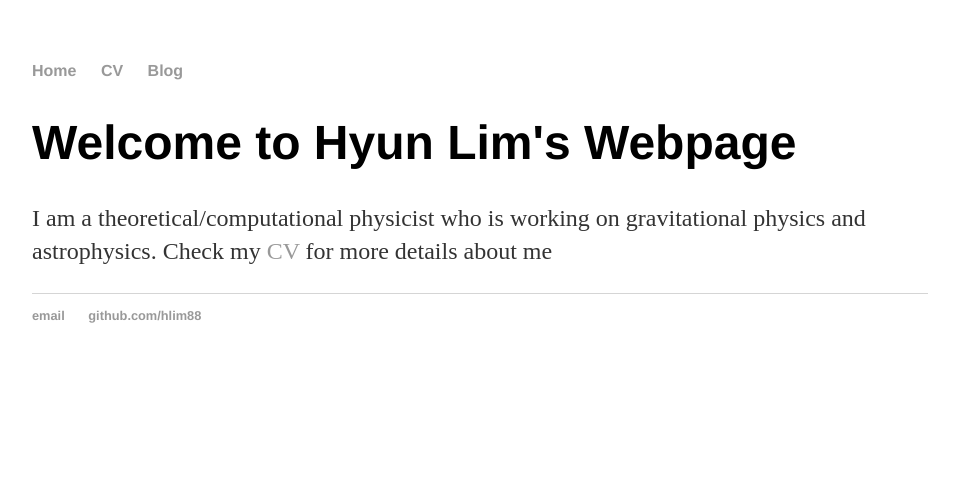
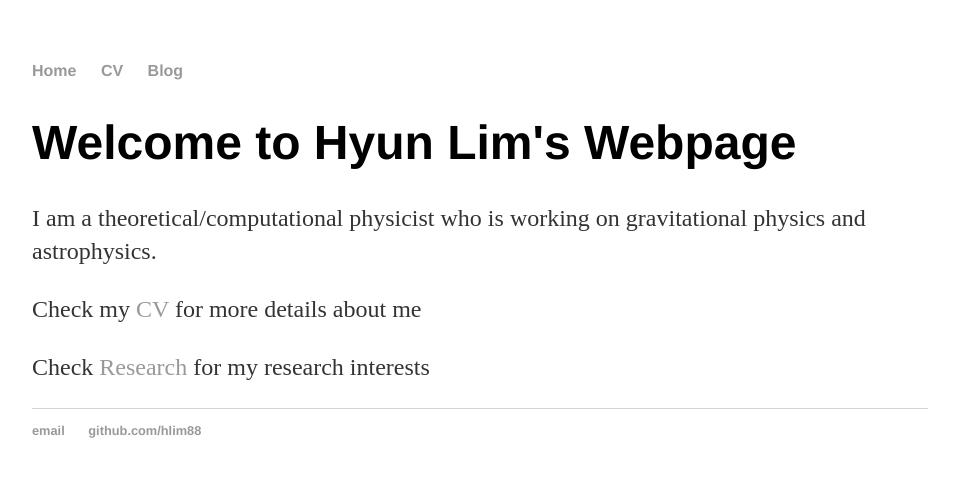
Before and after one commit to hlim88/hlim88.github.io, a Jekyll site: the page built from index.html, in a window 1280 px wide. Shown: the top 477 px of the page, without its empty margins (160-1119 px from the left). Built offline with Jekyll 4.4.1, drawn with Linux system fonts in a browser that asks for light colours.

Commit message:
Update index.html

```diff
--- a/index.html
+++ b/index.html
@@ -5,6 +5,7 @@ title: Hyun Lim
 
 		<div class="blurb">
 			<h1>Welcome to Hyun Lim's Webpage</h1>
-			<p>I am a theoretical/computational physicist who is working on gravitational physics and astrophysics.
-				Check my <a href="/cv">CV</a> for more details about me</p>
+			<p>I am a theoretical/computational physicist who is working on gravitational physics and astrophysics.</p>
+			<p>Check my <a href="/cv">CV</a> for more details about me</p>
+		        <p>Check <a href="/cv">Research</a> for my research interests</p>
 		</div>
```
